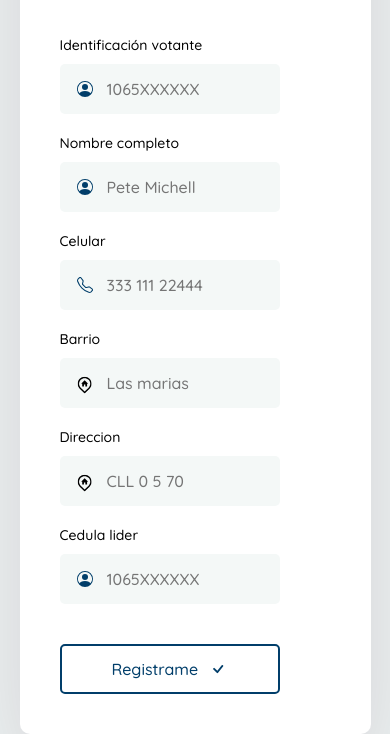
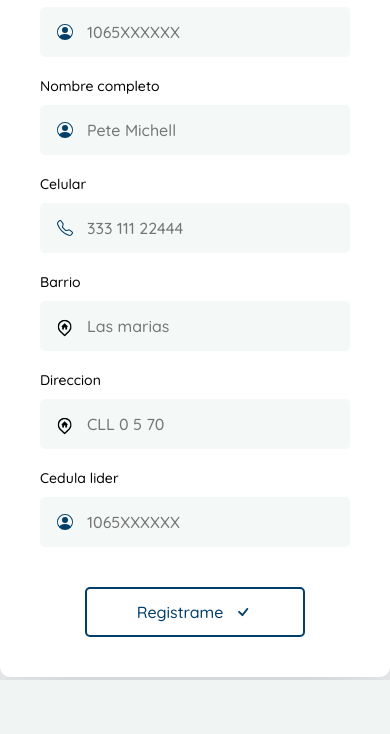
Before and after one commit to miguel9214/dbjulian, a plain HTML site: page index.html in a window 390 px wide. Shown: the part 164-898 px from the top of the page. After the commit the page ends 844 px from the top, so only its background shows below. Drawn offline with Linux system fonts and the light colour scheme.

Commit message:
agregado una columna en el media

```diff
--- a/css/estilos.css
+++ b/css/estilos.css
@@ -161,4 +161,17 @@ button svg {
 	.columna-derecha{
 	 display: none;
 	}
+
+	.contenedor {
+		width: 100%;
+		max-width: 1000px;
+		border-radius: 10px;
+		overflow: hidden;
+		box-shadow: rgba(17, 12, 46, 0.15) 0px 48px 100px 0px;
+		background: #fff;
+		min-height: 60vh;
+
+		display: grid;
+		grid-template-columns: 1fr;
+	}
   }
```
